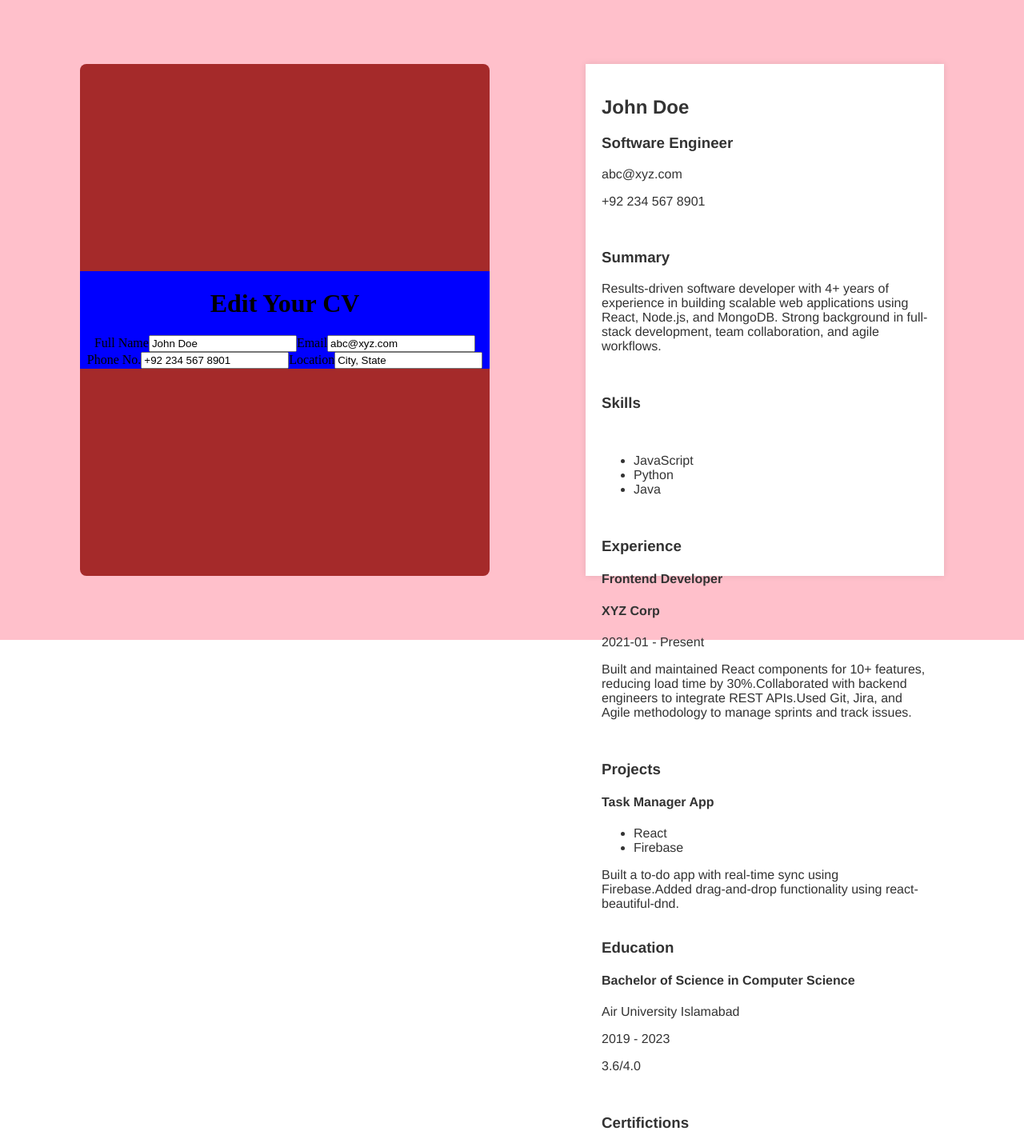
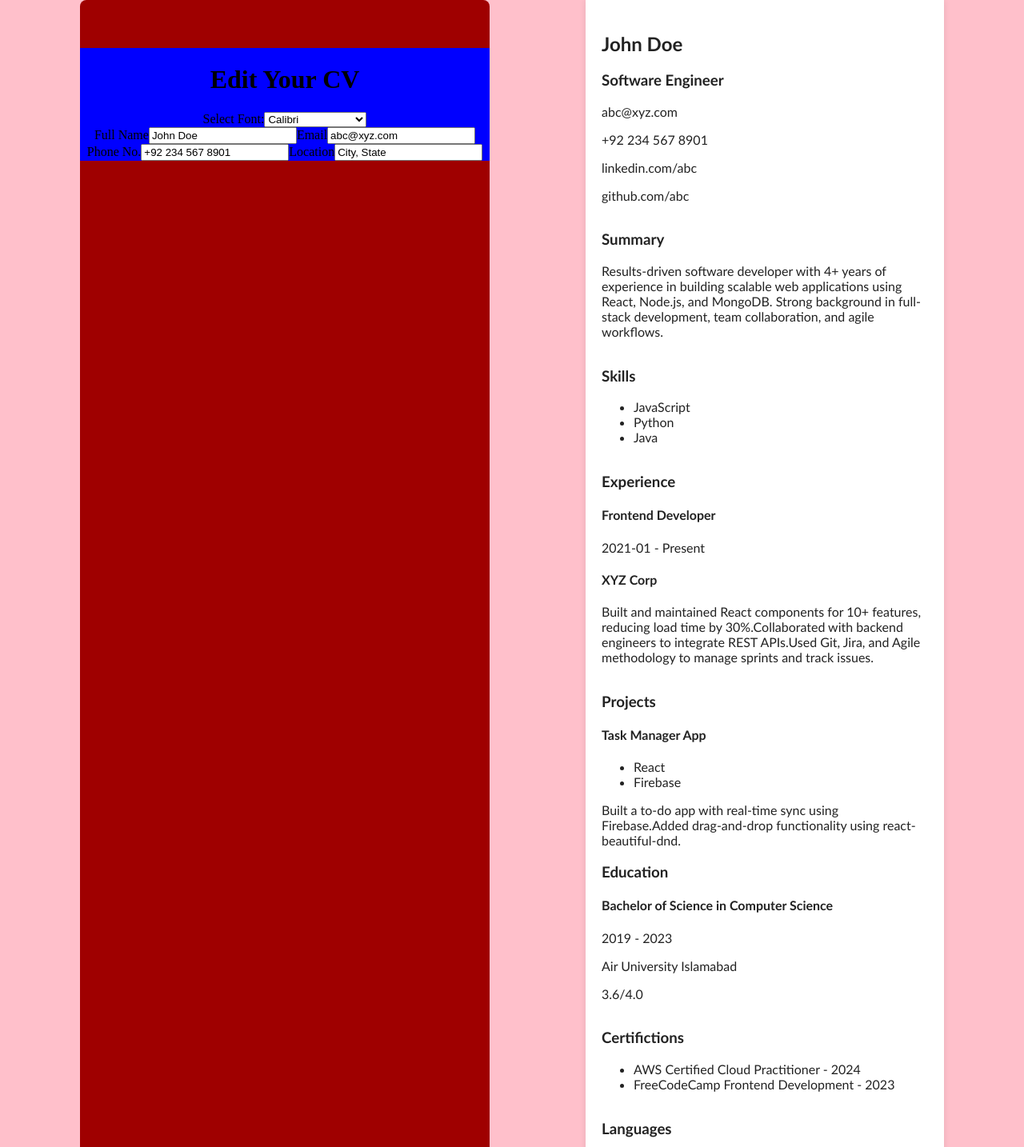
Before and after one commit to muhibk22/cv-maker, a React (Vite) app: page / in a window 1280 px wide. Shown: the top 1434 px of the page at 80% size. Built offline with nearby package versions, Linux system fonts and the light colour scheme.

Commit message:
feat: add font selector

```diff
--- a/src/App.jsx
+++ b/src/App.jsx
@@ -4,11 +4,15 @@ import Form from "./components/Form";
 
 function App() {
   const [cv, setCv] = useState({
-    contact: {
+    identity: {
       name: "John Doe",
       title:"Software Engineer",
+    },
+    contact: {
       email: "abc@xyz.com",
       phone: "+92 234 567 8901",
+      linkedin: "linkedin.com/abc",
+      github: "github.com/abc"
     },
     summary:
       "Results-driven software developer with 4+ years of experience in building scalable web applications using React, Node.js, and MongoDB. Strong background in full-stack development, team collaboration, and agile workflows.",
@@ -68,7 +72,6 @@ function App() {
   return (
     <div className="container">
       <Form cv={cv} setCv={setCv} />
-      <Display cv={cv} />
     </div>
   );
 }
--- a/src/components/Display.jsx
+++ b/src/components/Display.jsx
@@ -1,74 +1,19 @@
 import "../styles/Display.css";
 
-const info = {
-  contact: {
-    name: "John Doe",
-    email: "abc@xyz.com",
-    phone: "+92 234 567 8901",
-  },
-  summary:
-    "Results-driven software developer with 4+ years of experience in building scalable web applications using React, Node.js, and MongoDB. Strong background in full-stack development, team collaboration, and agile workflows.",
-  skills: ["JavaScript", "Python", "Java"],
-  experience: [
-    {
-      id:1,
-      title: "Frontend Developer",
-      company: "XYZ Corp",
-      startDate: "2021-01",
-      endDate: "Present",
-      description: [
-        "Built and maintained React components for 10+ features, reducing load time by 30%.",
-        "Collaborated with backend engineers to integrate REST APIs.",
-        "Used Git, Jira, and Agile methodology to manage sprints and track issues.",
-      ],
-    },
-  ],
-  projects: [
-    {
-      id:1,
-      name: "Task Manager App",
-      technologies: ["React", "Firebase"],
-      description: [
-        "Built a to-do app with real-time sync using Firebase.",
-        "Added drag-and-drop functionality using react-beautiful-dnd.",
-      ],
-    },
-  ],
-  education: [
-    {
-      degree: "Bachelor of Science in Computer Science",
-      institution: "Air University Islamabad",
-      startYear: 2019,
-      endYear: 2023,
-      gpa: "3.6/4.0",
-    },
-  ],
-  certifications: [
-    {
-      name: "AWS Certified Cloud Practitioner",
-      year: 2024,
-    },
-    {
-      name: "FreeCodeCamp Frontend Development",
-      year: 2023,
-    },
-  ],
-  languages: ["English", "Urdu"],
-  links: {
-    portfolio: "https://johndoe.dev",
-    github: "https://github.com/johndoe",
-    blog: "https://medium.com/@johndoe",
-  },
-};
-function Display({ cv }) {
+function Display({ cv , fontFamily }) {
   return (
-    <div className="cv-preview">
-      <section className="contact">
-        <h1>{cv.contact.name}</h1>
-        <h3>{cv.contact.title}</h3>
+    <div className="cv-preview" style={{fontFamily}}>
+      <section className="identity">
+        <div className="identity-name">
+          <h1><b>{cv.identity.name}</b></h1>
+          <h3>{cv.identity.title}</h3>
+        </div>
+        <span className="contact">
           <p>{cv.contact.email}</p>
           <p>{cv.contact.phone}</p>
-
+          <p>{cv.contact.linkedin}</p>
+          <p>{cv.contact.github}</p>
+        </span>
       </section>
       <section className="summary">
         <h3>
@@ -81,7 +26,6 @@ function Display({ cv }) {
         <h3>
           <b>Skills</b>
         </h3>
-        <br />
         <ul>
           {cv.skills.map((skills) => {
             return <li key={skills}>{skills}</li>;
@@ -92,55 +36,96 @@ function Display({ cv }) {
         <h3>
           <b>Experience</b>
         </h3>
-        {cv.experience.map((experience)=>{
-          return <div className="experience-container" key={experience.id}>
-            <h4><b>{experience.title}</b></h4>
+        {cv.experience.map((experience) => {
+          return (
+            <div className="experience-container" key={experience.id}>
+              <div className="inline">
+                <span className="title">
+                  <h4>
+                    <b>{experience.title}</b>
+                  </h4>
+                </span>
+                <span className="year">
+                  <p>
+                    {experience.startDate} - {experience.endDate}
+                  </p>
+                </span>
+              </div>
               <h4>{experience.company}</h4>
-            <p>{experience.startDate} - {experience.endDate}</p>
+
               <p>{experience.description}</p>
             </div>
+          );
         })}
       </section>
-
       <section className="project">
-        <h3><b>Projects</b></h3>
-        {cv.projects.map((project)=>{
-          return <div className="project-container" key={project.id}>
-            <h4><b>{project.name}</b></h4>
+        <h3>
+          <b>Projects</b>
+        </h3>
+        {cv.projects.map((project) => {
+          return (
+            <div className="project-container" key={project.id}>
+              <h4>
+                <b>{project.name}</b>
+              </h4>
               <ul>
-            {project.technologies.map((technology)=>{
-              return <li key={technology}> {technology}</li>
+                {project.technologies.map((technology) => {
+                  return <li key={technology}> <span className="inline-li">{technology}</span></li>;
                 })}
               </ul>
               {project.description}
             </div>
+          );
         })}
       </section>
       <section className="education">
-        <h3><b>Education</b></h3>
-        {cv.education.map((education)=>{
-          return <div className="education-container" key={education.id}>
-            <h4><b3>{education.degree}</b3></h4>
+        <h3>
+          <b>Education</b>
+        </h3>
+        {cv.education.map((education) => {
+          return (
+            <div className="education-container" key={education.id}>
+              <div className="inline">
+                <span className="title">
+                  <h4>
+                    <b3>{education.degree}</b3>
+                  </h4>
+                </span>
+                <span className="year">
+                  <p>
+                    {education.startYear} - {education.endYear}
+                  </p>
+                </span>
+              </div>
               <p>{education.institution}</p>
-            <p>{education.startYear} - {education.endYear}</p>
+
               <p>{education.gpa}</p>
             </div>
+          );
         })}
       </section>
       <section className="certifications">
-        <h3><b>Certifictions</b></h3>
+        <h3>
+          <b>Certifictions</b>
+        </h3>
         <ul>
-        {cv.certifications.map(certifications=>{
-          return <li key={certifications.name}>{certifications.name} - {certifications.year}</li>
+          {cv.certifications.map((certifications) => {
+            return (
+              <li key={certifications.name}>
+                {certifications.name} - {certifications.year}
+              </li>
+            );
           })}
         </ul>
       </section>
 
       <section className="languages">
-        <h3><b>Languages</b></h3>
+        <h3>
+          <b>Languages</b>
+        </h3>
         <ul>
-          {cv.languages.map(languages=>{
-            return <li key={languages}>{languages}</li>
+          {cv.languages.map((languages) => {
+            return <li key={languages}>{languages}</li>;
           })}
         </ul>
       </section>
--- a/src/components/Form.jsx
+++ b/src/components/Form.jsx
@@ -1,15 +1,49 @@
 import "../styles/Form.css";
+import { useState } from "react";
 import ContactForm from "./ContactForm";
+import Display from "./Display";
+
+
+const resumeFonts = {
+  calibri: `'Calibri', sans-serif`,
+  helvetica: `'Helvetica', sans-serif`,
+  arial: `'Arial', sans-serif`,
+  cambria: `'Cambria', serif`,
+  georgia: `'Georgia', serif`,
+  garamond: `'Garamond', serif`,
+  timesNewRoman: `'Times New Roman', serif`,
+  verdana: `'Verdana', sans-serif`,
+  lato: `'Lato', sans-serif`,
+  roboto: `'Roboto', sans-serif`,
+};
+
+
 function Form({ cv, setCv }) {
+  const [fontKey, setFontKey] = useState("Helvatica");
   return (
+    <>
       <div className="form-container">
         <div className="form">
           <h1>Edit Your CV</h1>
           <form>
+            <label>Select Font:</label>
+            <select
+              value={fontKey}
+              onChange={(e) => setFontKey(e.target.value)}
+            >
+              {Object.keys(resumeFonts).map((key) => (
+                <option key={key} value={key}>
+                  {key.charAt(0).toUpperCase() + key.slice(1)}
+                </option>
+              ))}
+            </select>
             <ContactForm cv={cv.contact} setCv={setCv} />
           </form>
         </div>
       </div>
+
+      <Display cv={cv} fontFamily={resumeFonts[fontKey]} />
+    </>
   );
 }
 
--- a/src/index.css
+++ b/src/index.css
@@ -10,9 +10,8 @@ body {
 .container{
   display: flex;
   width: 100vw;
-  height: 100vh;
+  min-height: 100vh;
   justify-content: space-evenly;
-  align-items: center;
   background-color: pink;
   gap: 20px;
 }
--- a/src/styles/Display.css
+++ b/src/styles/Display.css
@@ -1,14 +1,12 @@
 .cv-preview{
     width: 35%;
-    height: 80%;
+    min-height: 80%;
     padding: 20px;
     background-color: white;
     box-shadow: 0 0 8px rgba(0,0,0,0.1);
-    font-family: 'Helvetica', 'Arial', sans-serif;
-    color: #333;
+    font-family: Calibri, 'Gill Sans', 'Gill Sans MT', 'Trebuchet MS', sans-serif;
+    color: #222;
     display: flex;
     flex-direction: column;
-    gap: 16px;
     box-sizing: border-box;
-
 }
--- a/src/styles/Form.css
+++ b/src/styles/Form.css
@@ -6,14 +6,16 @@
     display: flex;
     flex-direction: column;
     justify-content: flex-start;
+    margin: 60px 0;
 }
 
 .form-container{
     width: 40%;
-    height: 80%;
-    background-color: brown;
+    max-height: 80%;
+    background-color: rgb(159, 0, 0);
     border-radius: 8px;
     display: flex;
     justify-content: center;
-    align-items: center;
+    align-items: flex-start;
+
 }
```
Also changed, not shown: src/components/ResumeWrapper.jsx (added). Lines whose indentation alone changed are shown as unchanged.
